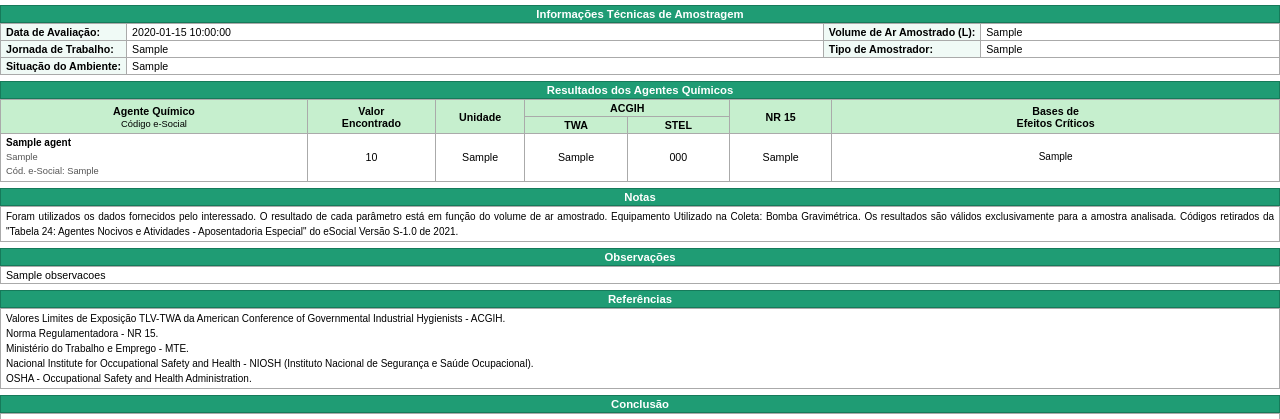
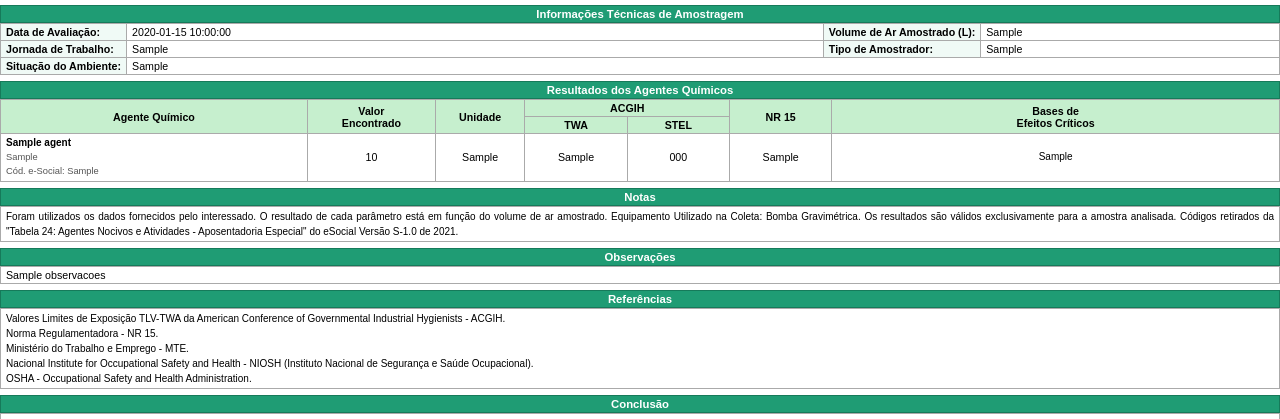
Before and after one commit to martinsticonsultoria-byte/ecosegme, a Python web app: template backend/app/templates/relatorio_quimico_pdf.html in a window 1280 px wide. Shown: the part 1826-2245 px from the top of the page. Run offline with Jinja, Linux system fonts and the light colour scheme; the template is opened without the code that fills it: most values are stand-ins (such as "Sample title", 1, 10 or a date in 2020).

Commit message:
fix: remove subtítulo Código e-Social do cabeçalho da tabela química

```diff
--- a/backend/app/templates/relatorio_quimico_pdf.html
+++ b/backend/app/templates/relatorio_quimico_pdf.html
@@ -227,7 +227,7 @@
     </colgroup>
     <thead>
       <tr>
-        <th rowspan="2" style="background:#c6efce; text-align:center; vertical-align:middle;">Agente Químico<br/><span style="font-weight:400; font-size:7pt;">Código e-Social</span></th>
+        <th rowspan="2" style="background:#c6efce; text-align:center; vertical-align:middle;">Agente Químico</th>
         <th rowspan="2" style="background:#c6efce; text-align:center; vertical-align:middle;">Valor<br/>Encontrado</th>
         <th rowspan="2" style="background:#c6efce; text-align:center; vertical-align:middle;">Unidade</th>
         <th colspan="2"  style="background:#c6efce; text-align:center;">ACGIH</th>
```
